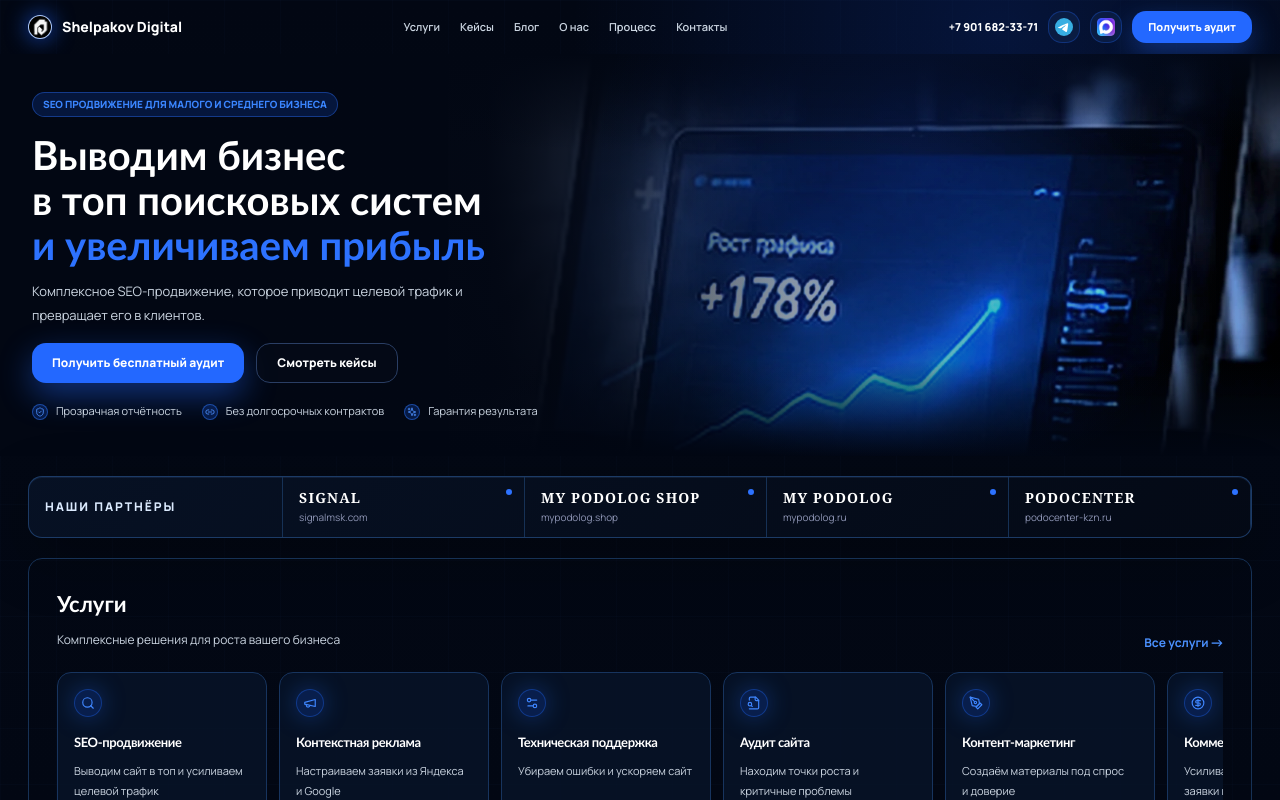
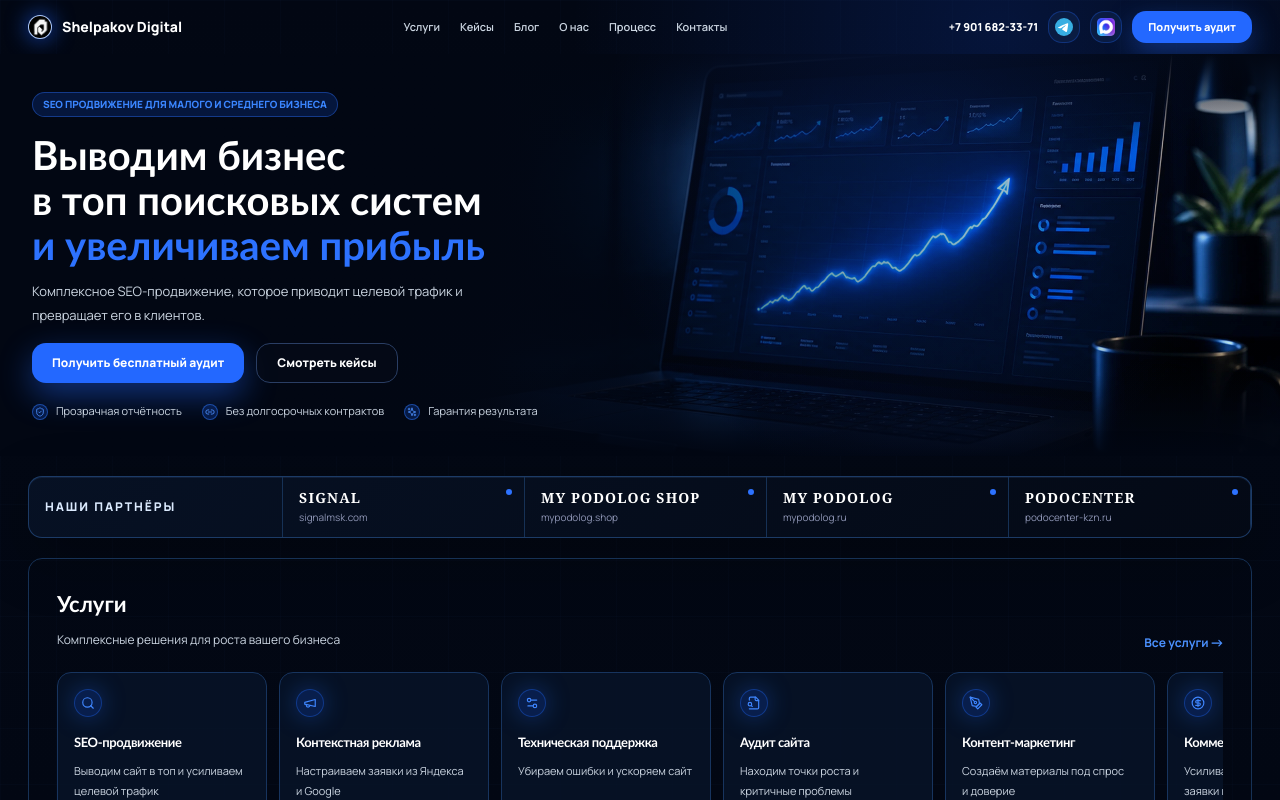
Before and after one commit to shelpakovzhenya-art/seo-services-mvp, a Next.js app: page / in a window 1280 px wide. Shown: the top 800 px of the page. Built offline with nearby package versions, Linux system fonts and the light colour scheme; no server answers; the database is empty.

Commit message:
Improve homepage hero image quality

```diff
--- a/app/page.tsx
+++ b/app/page.tsx
@@ -190,7 +190,7 @@ function Hero({ locale }: { locale: Locale }) {
   return (
     <section className="relative overflow-hidden">
       <Image
-        src="/reference/hero-laptop-banner.webp"
+        src="/reference/hero-laptop-hq.webp"
         alt=""
         fill
         priority
```
Also changed, not shown: public/reference/hero-laptop-hq.webp (added).
